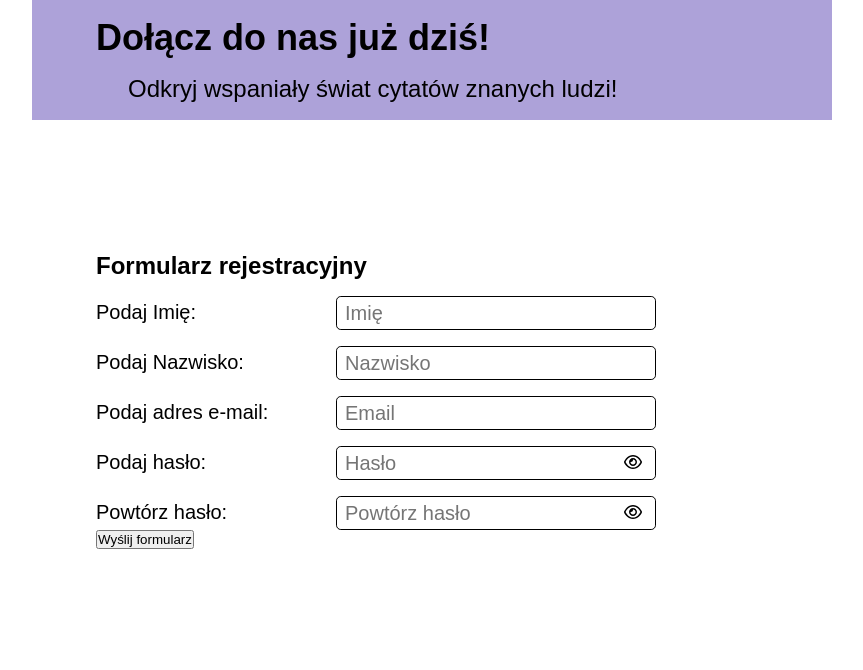
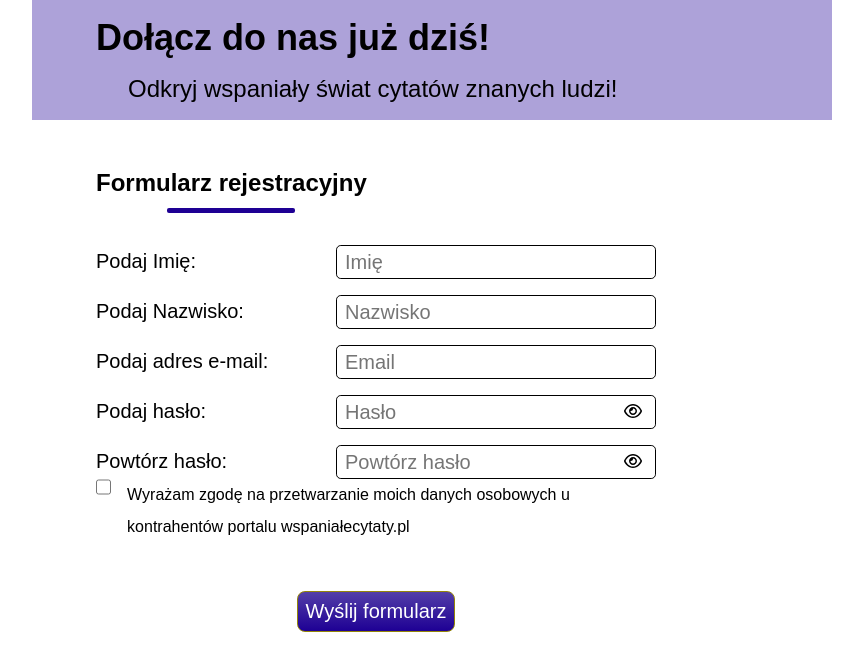
Before and after one commit to aniaorwatk/app-form, a React (Create React App) app: page / in a window 1280 px wide. Shown: the top 670 px of the page, without its empty margins (208-1071 px from the left). Built offline with nearby package versions, Linux system fonts and the light colour scheme.

Commit message:
add checkbox style

```diff
--- a/src/component/Buttons/ButtonPrimary.scss
+++ b/src/component/Buttons/ButtonPrimary.scss
@@ -1 +1,15 @@
 @import '../../scss/Main';
+
+.primary{
+background: $color-buttonPrimary;
+   color: $color-text-white;
+   font-size: $font-size-M;
+   padding: 0.5rem;
+   border:1px solid  $color-dark-sand;
+   border-radius: 0.5rem;
+   cursor: pointer;
+}
+
+.primary:hover{
+    background: $color-buttonPrimary-hover;
+}
--- a/src/component/Form/Form.scss
+++ b/src/component/Form/Form.scss
@@ -8,4 +8,33 @@ main {
   height: 70vh;
   width: 100vh;
   background-color: white;
+
+  .formBox{
+  h2{
+    display:inline-block;
+    margin-bottom: 2rem;
+    position: relative;
+  }
+
+  h2::before {
+    content: "";
+    position: absolute;
+    height: 5px;
+    width: 8rem;
+    background-color: $color-blue;
+    border-radius: 2px;
+    bottom: -1rem;
+    left: 50%;
+    transform: translateX(-50%);
+  }
+form{
+  display: flex;
+  flex-direction: column;
+  width: 35rem;
 }
+  button{
+    margin-top: 2rem;
+    align-self: center;
+  }
+}
+}
--- a/src/component/Form/Form.tsx
+++ b/src/component/Form/Form.tsx
@@ -4,6 +4,7 @@ import labels from "../../labels";
 import Input from "../Input/Input";
 import {
   getErrorFirstName,
+  getErrorsAgreement,
   getErrorsEmail,
   getErrorsLastName,
   getErrorsPassword,
@@ -11,10 +12,11 @@ import {
   nameInputs,
 } from "./FormHandler";
 
-import eyeOn from "../../assets/eye-regular.svg"
-import eyeOff from "../../assets/eye-slash-regular.svg"
+import eyeOn from "../../assets/eye-regular.svg";
+import eyeOff from "../../assets/eye-slash-regular.svg";
 import "./Form.scss";
 import ButtonPrimary from "../Buttons/ButtonPrimary";
+import InputCheckbox from "../Input/InputCheckbox";
 
 export interface IFormInputs {
   firstName: "string";
@@ -22,11 +24,13 @@ export interface IFormInputs {
   email: "string";
   password: "string";
   repeatPassword: "string";
+  agreement: boolean;
 }
 
 const labelsType = {
   textLabelType: "text",
   emailLabelType: "email",
+  checkboxType: "checkbox"
 };
 
 const formInputsType = {
@@ -35,6 +39,7 @@ const formInputsType = {
   typeEmail: "email",
   typePassword: "password",
   typeRepeatPassword: "repeatPassword",
+  typeAgreement: "agreement",
 };
 
 const button = {
@@ -43,8 +48,8 @@ const button = {
 
 const Form = () => {
   const buttonType = "submit";
-  const eyeOnPassword =eyeOn;
-  const eyeOffPassword =eyeOff;
+  const eyeOnPassword = eyeOn;
+  const eyeOffPassword = eyeOff;
 
   const {
     register,
@@ -75,26 +80,32 @@ const Form = () => {
     required: true,
   });
 
+  const inputAgremeent = register("agreement", {
+    required: true,
+  });
+
   const [passwordShown, setPasswordShown] = useState(false);
   const togglePassword = () => {
-      setPasswordShown(!passwordShown);
+    setPasswordShown(!passwordShown);
   };
+
+  const [passwordRepeatShown, setPasswordRepeatShown] = useState(false);
+  const togglePasswordRepeat = () => {
+    setPasswordRepeatShown(!passwordRepeatShown);
+  };
+
   const passwordType = `${passwordShown ? "text" : "password"}`;
-  console.log(passwordType)
-  const imgEye =`${passwordShown ? eyeOffPassword : eyeOnPassword}`;
+  const passwordRepeatType = `${passwordRepeatShown ? "text" : "password"}`;
+  const imgEye = `${passwordShown ? eyeOffPassword : eyeOnPassword}`;
+  const imgEyeRepeat = `${
+    passwordRepeatShown ? eyeOffPassword : eyeOnPassword
+  }`;
 
   const onSubmit: SubmitHandler<IFormInputs> = (data) => console.log(data);
 
-
-
-
-
-
   return (
     <main>
-     {/* <i className="fa-regular fa-eye"></i>
-     <i className="fa-regular fa-eye-slash"></i> */}
-      <div>
+      <div className="formBox">
         <h2>{labels.form.registerTitle}</h2>
         <form onSubmit={handleSubmit(onSubmit)}>
           <Input
@@ -130,11 +141,10 @@ const Form = () => {
             label={labels.form.labelPassword}
             placeholder={labels.form.placeholderPassword}
             inputType={passwordType}
-
             inputRequired={inputPassword}
             eyeImage={imgEye}
-            // altEyeInput={}
-            handleClick={togglePassword }
+            altEyeInput={labels.form.altImg}
+            handleClick={togglePassword}
             nameInput={nameInputs.namePassword}
           />
           <Input
@@ -144,14 +154,20 @@ const Form = () => {
             labelType={labelsType.textLabelType}
             label={labels.form.labelRepeatPassword}
             placeholder={labels.form.placeholderRepeatPassword}
-            inputType={passwordType}
+            inputType={passwordRepeatType}
             inputRequired={inputRepeatPassword}
-            eyeImage={imgEye}
-            // altEyeInput={}
-            handleClick={togglePassword }
+            eyeImage={imgEyeRepeat}
+            altEyeInput={labels.form.altImg}
+            handleClick={togglePasswordRepeat}
             nameInput={nameInputs.nameRepeatPassword}
           />
-
+          <InputCheckbox
+            errors={getErrorsAgreement({agreement: errors.agreement})}
+            labelType={formInputsType.typeAgreement}
+            label={labels.form.labelAgreement}
+            inputType={labelsType.checkboxType}
+            inputRequired={inputAgremeent}
+          />
           <ButtonPrimary
             customClassName={button.buttonClass}
             buttonLabel={labels.form.buttonLabel}
--- a/src/component/Form/FormHandler.tsx
+++ b/src/component/Form/FormHandler.tsx
@@ -29,22 +29,14 @@ export type FieldError = {
     message?: string | undefined;
 };
 
-// export type FieldError = {
-//     type: string;
-//     ref?: Ref;
-//     types?: MultipleFieldErrors;
-//     message?: Message;
-// };
-
 export interface IErrors {
     firstName: 'string',
     lastName: 'string',
     email: 'string'
     password: 'string',
     repeatPassword: 'string'
+    agreement: 'string'
 }
-
-
 
 type ErrorType =
     (string & { _?: never })
@@ -60,8 +52,6 @@ type ErrorType =
     | "valueAsNumber"
     | "valueAsDate"
     | "value"
-
-// type ErrorType = LiteralUnion<"required" | "min" | "max" | "maxLength" | "minLength" | "pattern" | "validate" | "valueAsNumber" | "valueAsDate" | "value" | "setValueAs" | "shouldUnregister" | "onChange" | "onBlur" | "disabled" | "deps", string>
 
 export const getErrorFirstName = ({firstName}:{firstName?:IErrorContentType }) =>{
     return (
@@ -91,3 +81,9 @@ export const getErrorsEmail =({email}:{email?:IErrorContentType })=>{
         email?.type ===IErrorType.required && labels.form.warningRequired
     )
 }
+
+export const getErrorsAgreement =({agreement}:{agreement?:IErrorContentType })=>{
+    return(
+        agreement?.type ===IErrorType.required && labels.form.warningRequired
+    )
+}
--- a/src/component/Input/InputCheckbox.tsx
+++ b/src/component/Input/InputCheckbox.tsx
@@ -1,6 +1,6 @@
 import React from "react";
 import { UseFormRegisterReturn } from "react-hook-form";
-import "./Input.scss";
+// import "./Inputs.scss";
 
 export interface ICheckboxType {
   errors: string | false;
--- a/src/component/Input/InputTextarea.tsx
+++ b/src/component/Input/InputTextarea.tsx
@@ -1,6 +1,6 @@
 import React from "react";
 import { UseFormRegisterReturn } from "react-hook-form";
-import "./Input.scss";
+// import "./Input.scss";
 
 interface ITextareaType {
   errors: string | false | JSX.Element;
--- a/src/component/Input/Inputs.scss
+++ b/src/component/Input/Inputs.scss
@@ -36,7 +36,6 @@ input:focus{
     display: flex;
     flex-direction: column;
     &__box{
-
         display: flex;
         width: 35rem;
         justify-content: space-between;
@@ -63,3 +62,38 @@ label{
     filter: contrast(1%);
         -webkit-filter: contrast(120%);
 }
+
+.inputCheckbox{
+    display: flex;
+    flex-direction: column;
+
+    // .registerError {
+    //   margin-bottom: 0.5rem;
+    //   color: $color-darkOrange;
+    // }
+    &__box {
+      display: flex;
+      justify-content: flex-start;
+      align-items: flex-start;
+      margin-bottom: 1rem;
+
+      &-input {
+        border: 1px solid black;
+        width: 1rem;
+        height: 1rem;
+        border-radius: 0.3125rem;
+        margin: 0;
+      }
+      &-input:checked {
+        -webkit-appearance: checkbox;
+      }
+      &-label {
+        margin-left: 1rem;
+        font-size: $font-size-S;
+        width: 100%;
+      }
+      .errorCheckbox {
+        border: 1px solid $color-dark-sand;
+      }
+    }
+  }
--- a/src/labels.tsx
+++ b/src/labels.tsx
@@ -18,7 +18,9 @@ form:{
     labelLastName: 'Podaj Nazwisko:',
     labelEmail: 'Podaj adres e-mail:',
     labelPassword: 'Podaj hasło:',
-    labelRepeatPassword: 'Powtórz hasło:'
+    labelRepeatPassword: 'Powtórz hasło:',
+    labelAgreement: 'Wyrażam zgodę na przetwarzanie moich danych osobowych u kontrahentów portalu wspaniałecytaty.pl',
+    altImg: 'Podglądnij hasło'
 },
 
 }
--- a/src/scss/abstracts/_colors.scss
+++ b/src/scss/abstracts/_colors.scss
@@ -6,5 +6,6 @@ $color-mustard:#E0CB1B;
 $color-blue:#1E0094;
 $color-light-purple:#ADA2D9;
 $color-text-black: black;
-$color-buttonPrimary:transparent linear-gradient(180deg, #1E0094 0%, #533ea8 100%);
+$color-buttonPrimary-hover:transparent linear-gradient(180deg, #1E0094 0%, #533ea8 100%);
+$color-buttonPrimary:transparent linear-gradient(180deg, #533ea8 0%, #1E0094 100%);
 $color-buttonSecondary:transparent linear-gradient(180deg, #948509 0%, #777137 100%);
```
